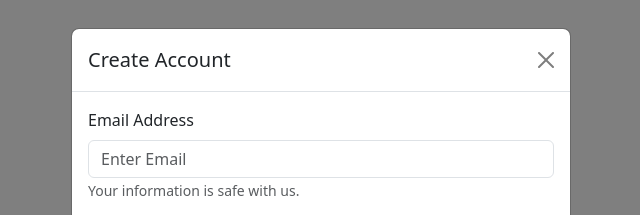
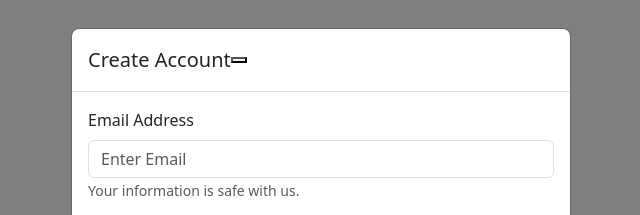
Before and after one commit to acciojob/bootstrap-signup-modal-shweta8814, a website: page main.html in a window 1280 px wide. Both pictures are taken after a click on the button "Sign Up". Shown: the top 215 px of the page, 319-959 px from the left. Drawn offline with nearby package versions, Linux system fonts and the light colour scheme.

Commit message:
created a submission

```diff
--- a/main.html
+++ b/main.html
@@ -22,7 +22,7 @@
       <div class="modal-content">
         <div class="modal-header">
           <h5 class="modal-title" id="signupModalLabel">Create Account</h5>
-          <button type="button" class="btn-close" data-bs-dismiss="modal" aria-label="Close"></button>
+          <button type="button" class="close" data-bs-dismiss="modal" aria-label="Close"></button>
         </div>
         <div class="modal-body">
             <form>
```
